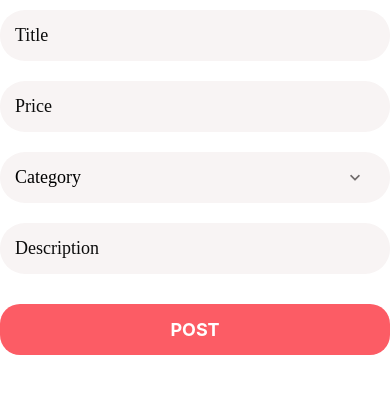
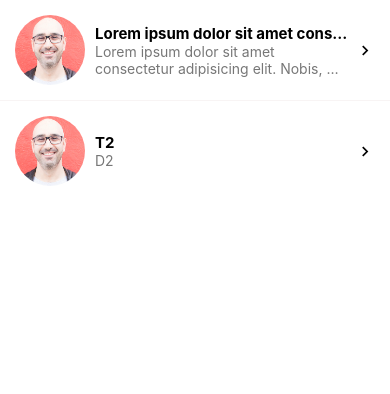
Before and after one commit to vulan1999/SellAppNative, a React Native app: screen / in a window 390 px wide. Shown: the top 394 px of the page. Built offline with nearby package versions, Linux system fonts and the light colour scheme.

Commit message:
fix:  message number of lines limit

```diff
--- a/App.tsx
+++ b/App.tsx
@@ -27,7 +27,7 @@ export default function App() {
 
       {/* <ListingDetailsScreen imageSource={require("./assets/images/jacket.jpg")} title='Red Jacket on sale!' subTitle='$100' /> */}
 
-      {/* <MessagesScreen /> */}
+      <MessagesScreen />
 
       {/* <MyAccountScreen /> */}
 
@@ -37,7 +37,7 @@ export default function App() {
 
       {/* <RegisterScreen /> */}
 
-      <ListEditScreen />
+      {/* <ListEditScreen /> */}
     </GestureHandlerRootView>
   )
 }
--- a/app/components/List/ListItem.tsx
+++ b/app/components/List/ListItem.tsx
@@ -1,7 +1,7 @@
 import { Image, StyleSheet, Text, TouchableHighlight, View } from 'react-native'
 import React from 'react'
 import colors from '../../config/colors'
-
+import { MaterialCommunityIcons } from '@expo/vector-icons'
 import { Swipeable } from 'react-native-gesture-handler'
 
 interface Props {
@@ -22,11 +22,20 @@ const ListItem = ({ ...props }: Props) => {
           )}
           {props.icon}
           <View style={styles.detailContainer}>
-            <Text style={styles.title}>{props.title}</Text>
+            <Text style={styles.title} numberOfLines={1}>
+              {props.title}
+            </Text>
             {props.subTitle && (
-              <Text style={styles.subTitle}>{props.subTitle}</Text>
+              <Text style={styles.subTitle} numberOfLines={2}>
+                {props.subTitle}
+              </Text>
             )}
           </View>
+          <MaterialCommunityIcons
+            name="chevron-right"
+            color="black"
+            size={20}
+          />
         </View>
       </TouchableHighlight>
     </Swipeable>
@@ -39,6 +48,8 @@ const styles = StyleSheet.create({
   listingContainer: {
     flexDirection: 'row',
     padding: 15,
+    alignItems: 'center',
+    backgroundColor: colors.white,
   },
   userImage: {
     width: 70,
@@ -46,6 +57,7 @@ const styles = StyleSheet.create({
     borderRadius: 35,
   },
   detailContainer: {
+    flex: 1,
     justifyContent: 'center',
     marginLeft: 10,
   },
--- a/app/components/Screen.tsx
+++ b/app/components/Screen.tsx
@@ -1,4 +1,4 @@
-import { SafeAreaView, StyleSheet } from 'react-native'
+import { SafeAreaView, StyleSheet, View } from 'react-native'
 import React from 'react'
 import Constants from 'expo-constants'
 
@@ -8,7 +8,11 @@ interface Props {
 }
 
 const Screen = ({ children, style }: Props) => {
-  return <SafeAreaView style={[styles.screen, style]}>{children}</SafeAreaView>
+  return (
+    <SafeAreaView style={[styles.screen, style]}>
+      <View style={[styles.view]}>{children}</View>
+    </SafeAreaView>
+  )
 }
 
 export default Screen
@@ -18,4 +22,7 @@ const styles = StyleSheet.create({
     paddingTop: Constants.statusBarHeight,
     flex: 1,
   },
+  view: {
+    flex: 1,
+  },
 })
--- a/app/screens/MessagesScreen.tsx
+++ b/app/screens/MessagesScreen.tsx
@@ -15,8 +15,10 @@ export type Message = {
 const initialMessages = [
   {
     id: 1,
-    title: 'T1',
-    description: 'D1',
+    title:
+      'Lorem ipsum dolor sit amet consectetur adipisicing elit. Dicta et quia facilis officiis voluptatem numquam odit laborum iste provident perspiciatis?',
+    description:
+      'Lorem ipsum dolor sit amet consectetur adipisicing elit. Nobis, assumenda. Perferendis repellat, ipsa consequuntur officia quo et voluptate cupiditate laudantium tenetur placeat consequatur delectus, odit iusto saepe, eaque quasi rem ipsam non provident. Sit officia facere labore totam debitis provident atque ipsam, ad id ipsa odit illum, hic harum temporibus?',
     image: require('../../assets/images/mosh.jpg'),
   },
   {
```
